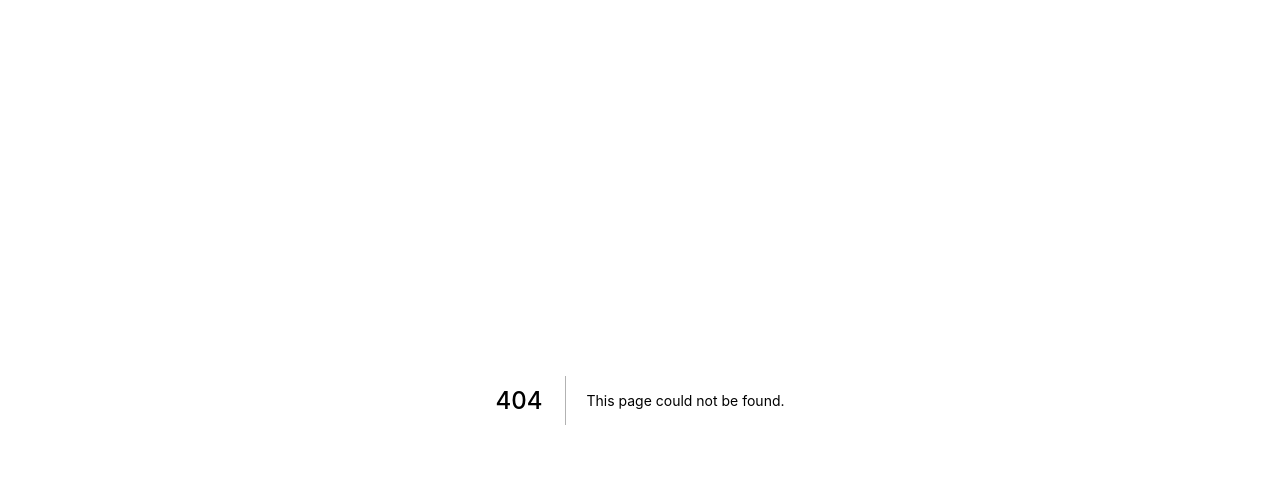
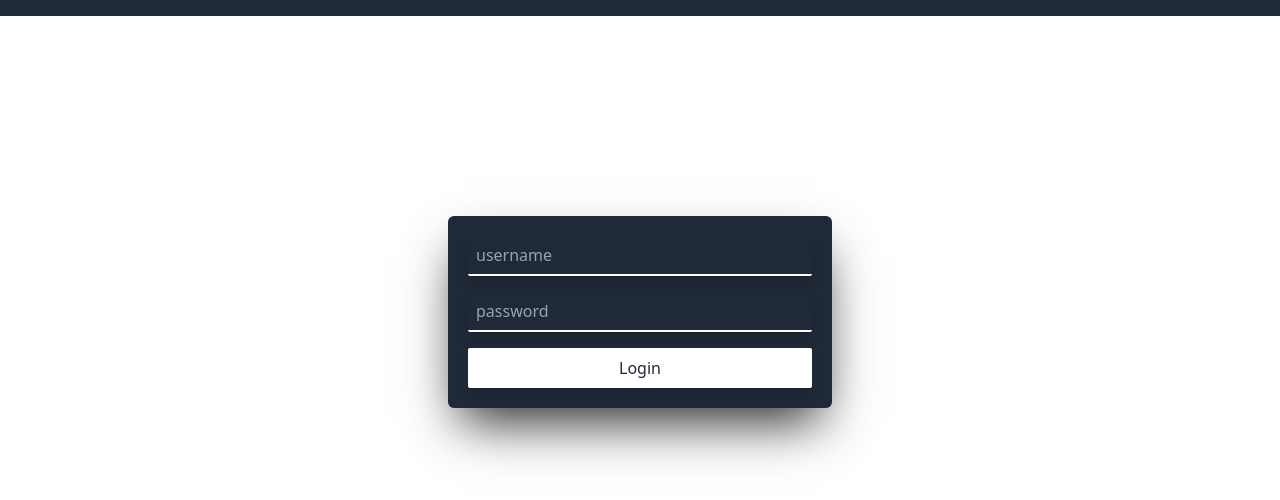
Before and after one commit to haidousm/traefiker, a Next.js app in the folder client/: page /login in a window 1280 px wide. Before the commit this address had no page. Shown: the top 500 px of the page. Built offline with nearby package versions, Linux system fonts and the light colour scheme.

Commit message:
add login page

```diff
--- /dev/null
+++ b/client/src/components/login/LoginContainer.tsx
@@ -0,0 +1,30 @@
+import React from "react";
+
+function LoginContainer() {
+    return (
+        <div className="w-ful flex h-full flex-col items-center  p-5">
+            <input
+                type="text"
+                name="username"
+                id="username"
+                placeholder="username"
+                className="h-10 w-full rounded-sm border-b-2 border-b-white bg-transparent p-2 text-white shadow-lg focus:outline-none"
+            />
+            <input
+                type="password"
+                name="password"
+                id="password"
+                placeholder="password"
+                className="mt-4 h-10 w-full rounded-sm border-b-2 border-b-white bg-transparent p-2 text-white shadow-lg focus:outline-none"
+            />
+            <button
+                type="submit"
+                className="mt-4 h-10 w-full rounded-sm bg-white p-2 text-gray-800 shadow-lg hover:bg-gray-800 hover:text-white focus:outline-none"
+            >
+                Login
+            </button>
+        </div>
+    );
+}
+
+export default LoginContainer;
--- /dev/null
+++ b/client/src/pages/login/index.tsx
@@ -0,0 +1,30 @@
+import { NextPage } from "next";
+import Head from "next/head";
+import LoginContainer from "../../components/login/LoginContainer";
+import Navbar from "../../components/navbar/Navbar";
+
+const Login: NextPage = () => {
+    return (
+        <div className="min-h-screen">
+            <Head>
+                <title>Traefiker</title>
+                <meta
+                    name="description"
+                    content="Traefiker is a tool for managing Docker containers running on Traefik"
+                />
+                <link rel="icon" href="traefik-logo.png" />
+            </Head>
+            <nav>
+                <Navbar />
+            </nav>
+            <main>
+                <div className="flex h-full w-full items-center justify-center p-10">
+                    <div className="mt-40 w-96 rounded-md bg-gray-800 shadow-2xl shadow-stone-800">
+                        <LoginContainer />
+                    </div>
+                </div>
+            </main>
+        </div>
+    );
+};
+export default Login;
```
